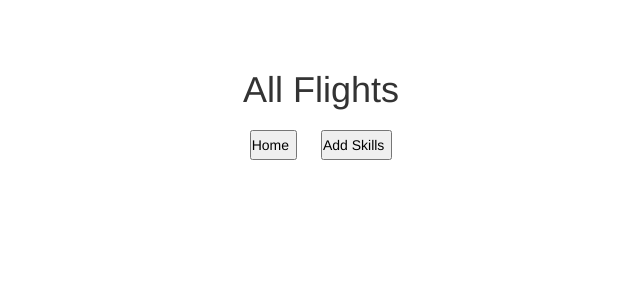
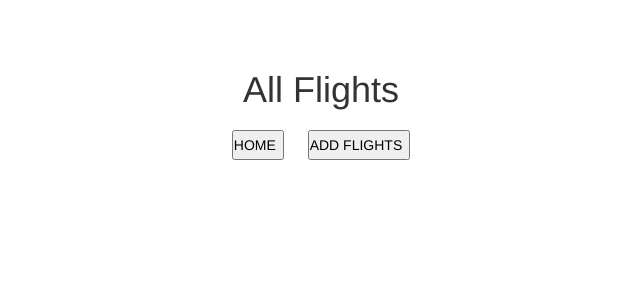
Before and after one commit to tiffbouchard/mongoose-flights, a Node server app: page /flights in a window 1280 px wide. Shown: the top 300 px of the page, without its empty margins (319-959 px from the left). Run offline with Node 20, Linux system fonts and the light colour scheme; some libraries are stand-ins or nearby versions.

Commit message:
Update index and new views with proper links

```diff
--- a/views/flights/index.ejs
+++ b/views/flights/index.ejs
@@ -9,7 +9,7 @@
 </head>
 <body>
   <h1>All Flights</h1>
-  <a href="/"><button class="nav">Home</button></a>  <a href="/flights/new"><button class="nav">Add Skills</button></a>
+  <a href="/"><button class="nav">HOME</button></a>  <a href="/flights/new"><button class="nav">ADD FLIGHTS</button></a>
 
 </body>
 </html>
--- a/views/flights/new.ejs
+++ b/views/flights/new.ejs
@@ -27,6 +27,6 @@
       </div>
     <div id="submitbutton"><button type="submit" id="">Add Flight</button></div>
   </form>
-  <span><a href="/"><button class="nav">Home</button></a><a href="/flights"><button class="nav">Back to Skills</button></a></span>
+  <span><a href="/"><button class="nav">HOME</button></a><a href="/flights"><button class="nav">ALL FLIGHTS</button></a></span>
 </body>
 </html>
```
